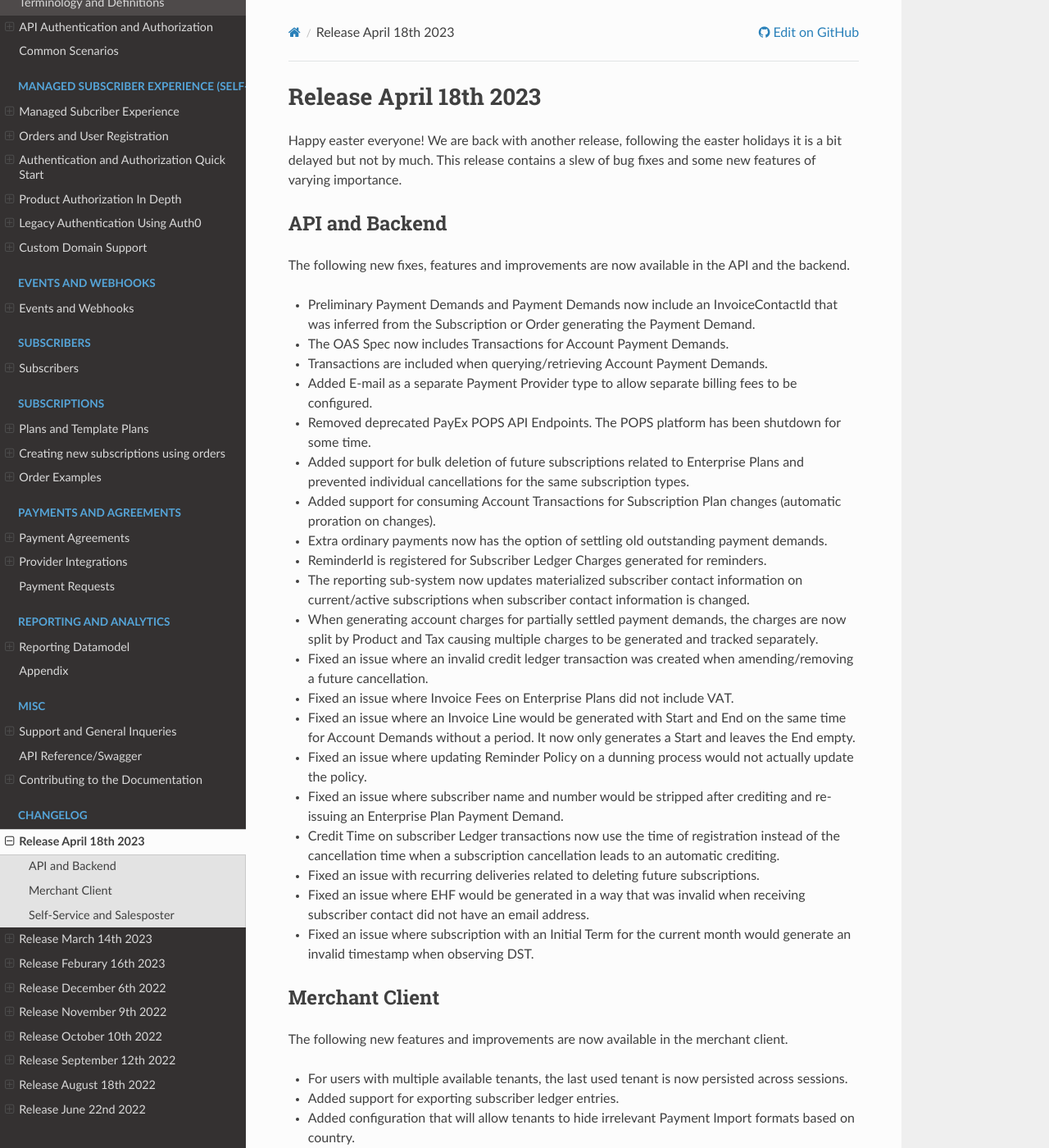
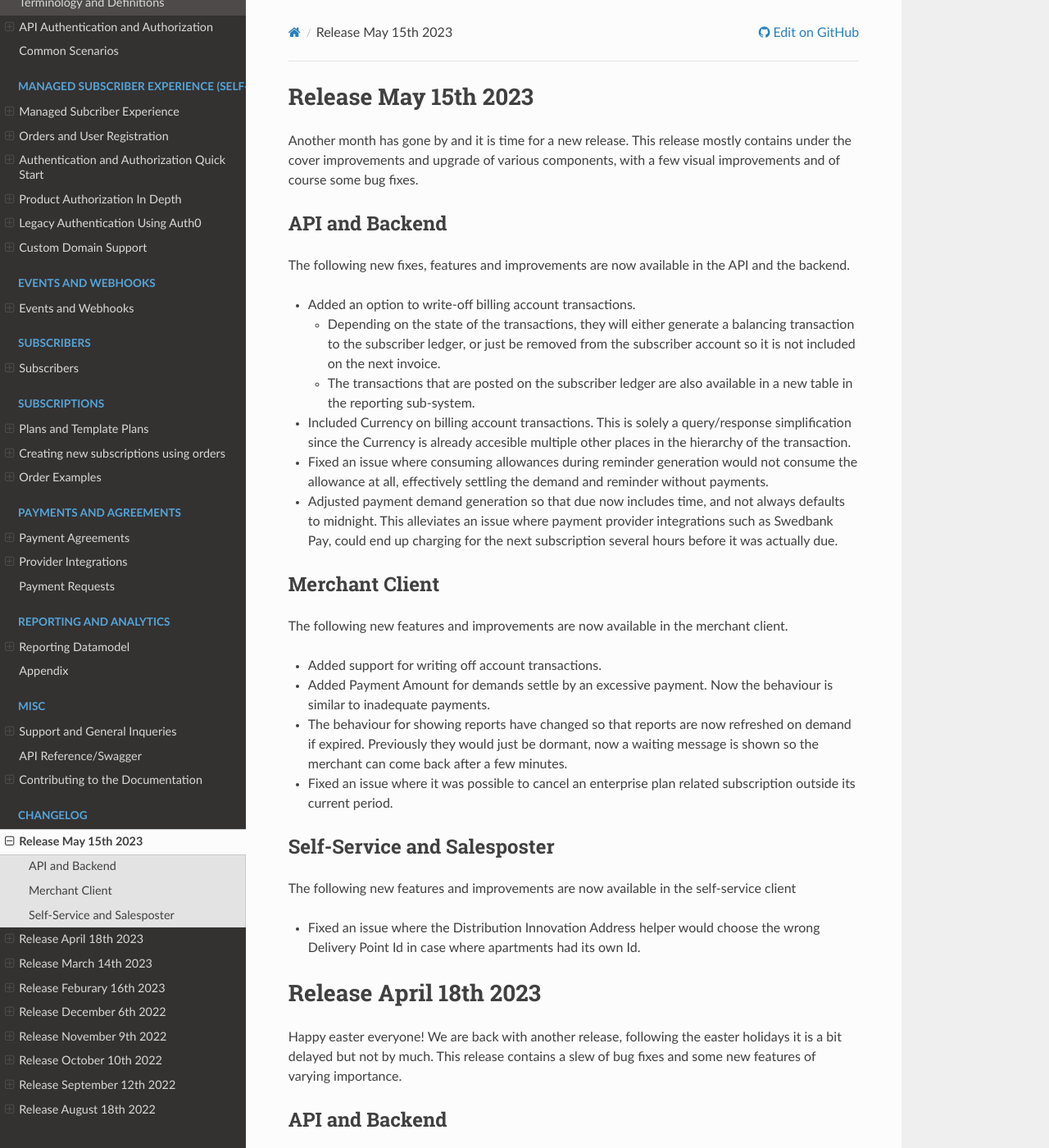
Before and after one commit to infosoftas/info-subscription-doc, a Sphinx documentation site: the page built from source/changelog/changelog.rst, in a window 1280 px wide and 1400 px high. Shown: the whole window at 82% size. Built offline with Sphinx 7.4.7 and the Read the Docs theme 2.0.0, drawn with Linux system fonts in a browser that asks for light colours; formulas are drawn with MathJax 3; some of the changed text lies outside the part shown.

Commit message:
Added initial changelog (#70)
* Added initial changelog

* Fixed wrong description on allowance/reminder consumption.

---------

Co-authored-by: Esben Bach <esbbach@infosoft.no>

```diff
--- a/source/changelog/changelog.rst
+++ b/source/changelog/changelog.rst
@@ -1,3 +1,4 @@
+.. include:: r113.inc
 .. include:: r112.inc
 .. include:: r111.inc
 .. include:: r110.inc
@@ -6,4 +7,3 @@
 .. include:: r106.inc
 .. include:: r105.inc
 .. include:: r104.inc
-.. include:: r103.inc
--- /dev/null
+++ b/source/changelog/r113.inc
@@ -0,0 +1,37 @@
+.. _changelog-r113:
+
+************************
+Release May 15th 2023
+************************
+Another month has gone by and it is time for a new release.
+This release mostly contains under the cover improvements and upgrade of various components, with a few visual improvements and of course some bug fixes.
+
+
+API and Backend
+===============
+The following new fixes, features and improvements are now available in the API and the backend.
+
+* Added an option to write-off billing account transactions.
+
+  * Depending on the state of the transactions, they will either generate a balancing transaction to the subscriber ledger, or just be removed from the subscriber account so it is not included on the next invoice.
+  * The transactions that are posted on the subscriber ledger are also available in a new table in the reporting sub-system.
+
+* Included Currency on billing account transactions. This is solely a query/response simplification since the Currency is already accesible multiple other places in the hierarchy of the transaction.
+* Fixed an issue where consuming allowances during reminder generation would not consume the allowance at all, effectively settling the demand and reminder without payments.
+* Adjusted payment demand generation so that due now includes time, and not always defaults to midnight. This alleviates an issue where payment provider integrations such as Swedbank Pay, could end up charging for the next subscription several hours before it was actually due.
+
+
+Merchant Client
+===============
+The following new features and improvements are now available in the merchant client.
+
+* Added support for writing off account transactions.
+* Added Payment Amount for demands settle by an excessive payment. Now the behaviour is similar to inadequate payments.
+* The behaviour for showing reports have changed so that reports are now refreshed on demand if expired. Previously they would just be dormant, now a waiting message is shown so the merchant can come back after a few minutes.
+* Fixed an issue where it was possible to cancel an enterprise plan related subscription outside its current period.
+
+Self-Service and Salesposter
+============================
+The following new features and improvements are now available in the self-service client
+
+* Fixed an issue where the Distribution Innovation Address helper would choose the wrong Delivery Point Id in case where apartments had its own Id.
```
